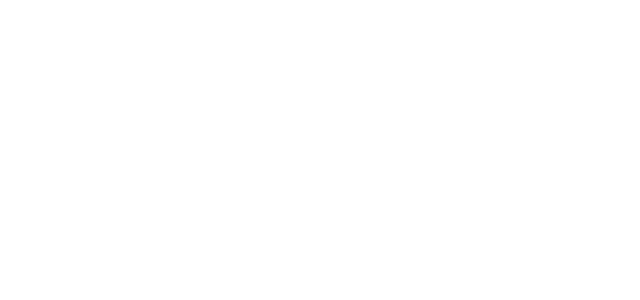
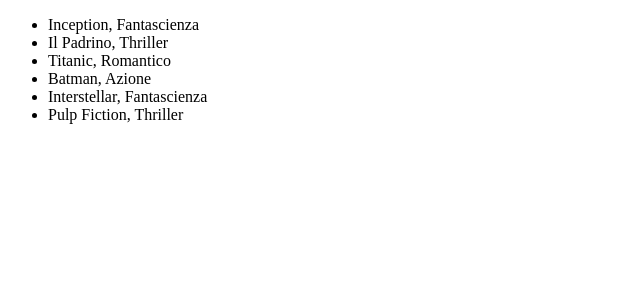
Before and after one commit to Carlo-Falanga/react-movie-filter, a React (Vite) app: page / in a window 1280 px wide. Shown: the top 300 px of the page, without its empty margins (0-640 px from the left). Built offline with nearby package versions, Linux system fonts and the light colour scheme.

Commit message:
add movies list

```diff
--- a/package.json
+++ b/package.json
@@ -10,6 +10,8 @@
     "preview": "vite preview"
   },
   "dependencies": {
+    "@popperjs/core": "^2.11.8",
+    "bootstrap": "^5.3.8",
     "react": "^19.2.4",
     "react-dom": "^19.2.4"
   },
--- a/src/App.jsx
+++ b/src/App.jsx
@@ -1,10 +1,31 @@
+import { useState } from "react"
+
+ const movies = [
+   { title: 'Inception', genre: 'Fantascienza' },
+   { title: 'Il Padrino', genre: 'Thriller' },
+   { title: 'Titanic', genre: 'Romantico' },
+   { title: 'Batman', genre: 'Azione' },
+   { title: 'Interstellar', genre: 'Fantascienza' },
+   { title: 'Pulp Fiction', genre: 'Thriller' },
+ ]
+
 
 function App() {
 
 
   return (
     <>
+    <div className="container">
+      <ul>
+      {
+        movies.map((item, index) =>(
 
+          <li key={index}>{item.title}, {item.genre}</li>
+        ))
+      }
+
+      </ul>
+    </div>
     </>
   )
 }
```
Also changed, not shown: 1 other file (tests, documents, lock files or other folders).
